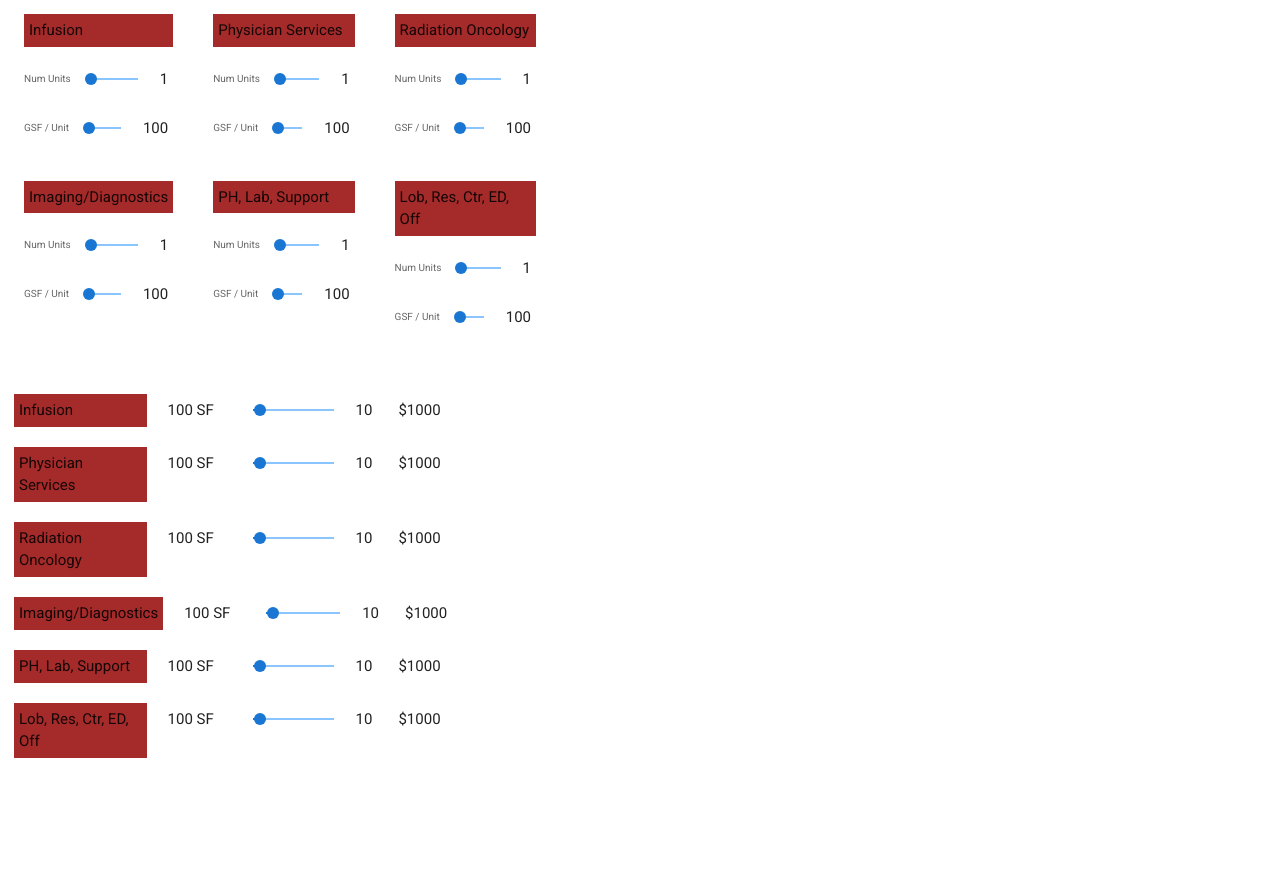
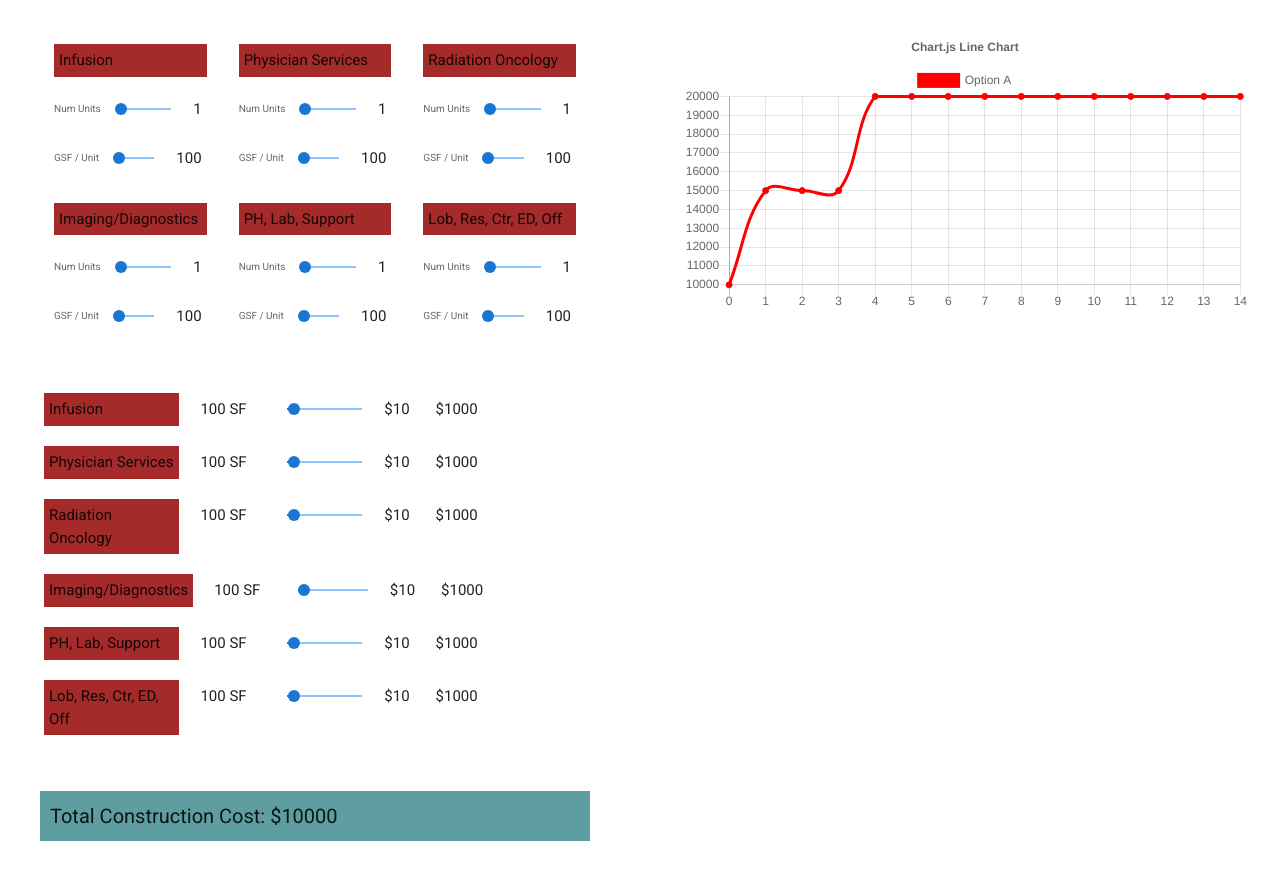
Before and after one commit to Harshkedia/vuetify-sass-template, a Vue app: page / in a window 1280 px wide. Before the commit the page ends 800 px from the top, so only its background shows below. Built offline with nearby package versions, Linux system fonts and the light colour scheme.

Commit message:
added charts

```diff
--- a/package.json
+++ b/package.json
@@ -8,6 +8,7 @@
     "lint": "vue-cli-service lint"
   },
   "dependencies": {
+    "chart.js": "^2.9.3",
     "core-js": "^3.6.4",
     "vue": "^2.6.11",
     "vuetify": "^2.2.11",
--- a/src/App.vue
+++ b/src/App.vue
@@ -1,11 +1,16 @@
 <template>
   <v-app>
-    <v-content class="app-grid">
-      <div class="left-row">
-        <program-sliders :program-names="programNames" />
-        <cost-sliders :program-names="programNames" />
+    <v-content>
+      <div class="app-grid">
+        <div class="left-row">
+          <program-sliders :program-names="programNames" />
+          <cost-sliders :program-names="programNames" />
+          <p class="total">Total Construction Cost: ${{ totalCost }}</p>
+        </div>
+        <div class="right-row">
+          <cost-chart />
+        </div>
       </div>
-      <div class="right-row" />
     </v-content>
   </v-app>
 </template>
@@ -14,13 +19,15 @@
 import store from "./store";
 import ProgramSliders from "./components/ProgramSliders.vue";
 import CostSliders from "./components/CostSliders.vue";
+import CostChart from "./components/CostChart.vue";
 
 export default {
   name: "App",
 
   components: {
     ProgramSliders,
-    CostSliders
+    CostSliders,
+    CostChart
   },
 
   data: () => ({}),
@@ -32,15 +39,23 @@ export default {
           return program.name;
         });
       }
+    },
+    totalCost: {
+      get() {
+        return store.getters.totalCost;
+      }
     }
   }
 };
 </script>
 
 <style scoped>
+#app {
+  margin: 30px;
+}
 .app-grid {
   display: grid;
-  gap: 10rem;
+  gap: 5rem;
   grid-template-columns: 1fr 1fr;
 }
 
@@ -49,4 +64,17 @@ export default {
   gap: 1rem;
   grid-template-columns: 1fr;
 }
+
+.right-row {
+  display: grid;
+  gap: 1rem;
+  grid-template-columns: 1fr;
+}
+
+.total {
+  margin: 10px;
+  padding: 10px;
+  font-size: 20px;
+  background-color: cadetblue;
+}
 </style>
--- /dev/null
+++ b/src/components/CostChart.vue
@@ -0,0 +1,102 @@
+<template>
+  <div>
+    <canvas ref="chart" />
+  </div>
+</template>
+
+<script>
+import { Chart } from "chart.js";
+import store from "../store";
+
+export default {
+  name: "CostChart",
+  props: {},
+  computed: {
+    totalCost: {
+      get() {
+        return store.getters.totalCost;
+      }
+    },
+    lifeCycleCost() {
+      const arr = [this.totalCost];
+      for (let i = 0; i < 14; i += 1) {
+        if (i < 3) {
+          arr.push(this.totalCost + 5000);
+        } else {
+          arr.push(this.totalCost + 10000);
+        }
+      }
+      return arr;
+    },
+    years() {
+      const arr = [];
+      for (let i = 0; i < 15; i += 1) {
+        arr.push(i);
+      }
+      return arr;
+    },
+    config() {
+      return {
+        type: "line",
+        data: {
+          labels: this.years,
+          datasets: [
+            {
+              label: "Option A",
+              backgroundColor: "red",
+              borderColor: "red",
+              data: this.lifeCycleCost,
+              fill: false
+            }
+          ]
+        },
+        options: this.options
+      };
+    },
+    options() {
+      return {
+        responsive: true,
+        title: {
+          display: true,
+          text: "Chart.js Line Chart"
+        },
+        tooltips: {
+          mode: "index",
+          intersect: false
+        },
+        hover: {
+          mode: "nearest",
+          intersect: true
+        },
+        scales: {
+          x: {
+            display: true,
+            scaleLabel: {
+              display: true,
+              labelString: "Month"
+            }
+          },
+          y: {
+            display: true,
+            scaleLabel: {
+              display: true,
+              labelString: "Value"
+            }
+          }
+        }
+      };
+    }
+  },
+  mounted() {
+    this.updateCanvas();
+  },
+  methods: {
+    updateCanvas() {
+      const ctx = this.$refs.chart.getContext("2d");
+      window.myLine = new Chart(ctx, this.config);
+    }
+  }
+};
+</script>
+
+<style scoped></style>
--- a/src/components/CostSlider.vue
+++ b/src/components/CostSlider.vue
@@ -4,7 +4,7 @@
     <p>{{ programSQF }} SF</p>
     <v-slider v-model="programCost" :max="100" :min="1" hide-details>
       <template v-slot:append>
-        <p>{{ programCost }}</p>
+        <p>${{ programCost }}</p>
       </template>
     </v-slider>
 
--- a/src/components/ProgramSliders.vue
+++ b/src/components/ProgramSliders.vue
@@ -29,7 +29,7 @@ export default {
 <style scoped>
 .program-grid {
   display: grid;
-  gap: 1rem;
+  gap: 0.5rem;
   grid-template-columns: 1fr 1fr 1fr;
 }
 
--- a/src/store/index.js
+++ b/src/store/index.js
@@ -6,6 +6,7 @@ Vue.use(Vuex);
 
 export default new Vuex.Store({
   state: {
+    totalCost: 10000,
     programs: [
       { name: "Infusion", units: 1, gsf: 100, sqft: 100, cost: 10, totalCost: 1000 },
       { name: "Physician Services", units: 1, gsf: 100, sqft: 100, cost: 10, totalCost: 1000 },
@@ -24,6 +25,9 @@ export default new Vuex.Store({
           program.totalCost = program.sqft * program.cost;
         }
       });
+      state.totalCost = state.programs.reduce((acc, program) => {
+        return acc + program.totalCost;
+      }, 0);
     },
     setProgramGSF(state, payload) {
       state.programs.forEach(program => {
@@ -33,6 +37,9 @@ export default new Vuex.Store({
           program.totalCost = program.sqft * program.cost;
         }
       });
+      state.totalCost = state.programs.reduce((acc, program) => {
+        return acc + program.totalCost;
+      }, 0);
     },
     setProgramCost(state, payload) {
       state.programs.forEach(program => {
@@ -41,6 +48,9 @@ export default new Vuex.Store({
           program.totalCost = program.sqft * program.cost;
         }
       });
+      state.totalCost = state.programs.reduce((acc, program) => {
+        return acc + program.totalCost;
+      }, 0);
     }
   },
   actions: {},
@@ -48,6 +58,9 @@ export default new Vuex.Store({
   getters: {
     programs(state) {
       return state.programs;
+    },
+    totalCost(state) {
+      return state.totalCost;
     }
   }
 });
```
Also changed, not shown: 1 other file (tests, documents, lock files or other folders).
